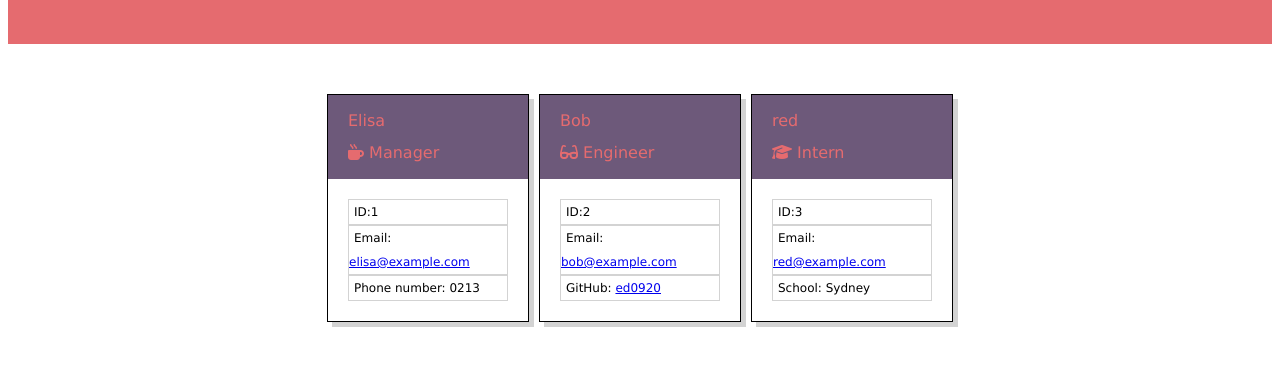
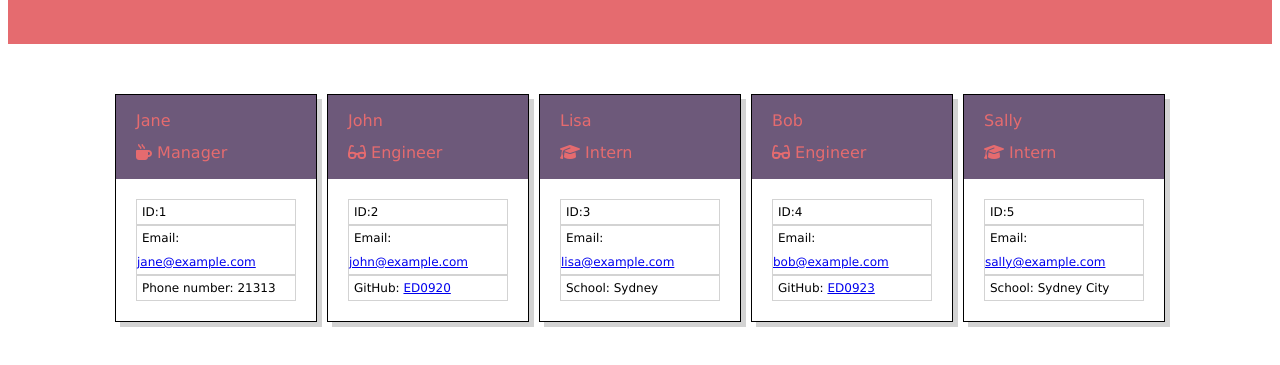
Before and after one commit to ED0920/team-profile-generator, a website: page Develop/index.html in a window 1280 px wide. Shown: the part 95-460 px from the top of the page. Drawn offline with Linux system fonts and the light colour scheme.

Commit message:
add comments to style sheet, index,js

```diff
--- a/Develop/index.html
+++ b/Develop/index.html
@@ -21,13 +21,35 @@
 
         <div class="card">
           <div class="top-card">
-            <div id="name">Elisa</div>
+            <div id="name">Jane</div>
             <div id="position"><i class="fas fa-mug-hot"></i> Manager</div>
           </div>
           <div class="bottom-card">
             <div class="detail-box" id="idNum">ID:1</div>
-            <div class="detail-box"  id="email">Email: <a href="mailto:elisa@example.com">elisa@example.com</a></div>
-            <div class="detail-box"  id="github">Phone number: 0213</div>
+            <div class="detail-box"  id="email">Email: <a href="mailto:jane@example.com">jane@example.com</a></div>
+            <div class="detail-box"  id="github">Phone number: 21313</div>
+          </div>
+        </div>
+<div class="card">
+          <div class="top-card">
+            <div id="name">John</div>
+            <div id="position"><i class="fas fa-glasses"></i> Engineer</div>
+          </div>
+          <div class="bottom-card">
+            <div class="detail-box" id="idNum">ID:2</div>
+            <div class="detail-box"  id="email">Email: <a href="mailto:john@example.com">john@example.com</a></div>
+            <div class="detail-box"  id="github">GitHub: <a href="https://github.com/ED0920">ED0920</a></div>
+          </div>
+        </div>
+<div class="card">
+          <div class="top-card">
+            <div id="name">Lisa</div>
+            <div id="position"><i class="fas fa-graduation-cap"></i> Intern</div>
+          </div>
+          <div class="bottom-card">
+            <div class="detail-box" id="idNum">ID:3</div>
+            <div class="detail-box"  id="email">Email: <a href="mailto:lisa@example.com">lisa@example.com</a></div>
+            <div class="detail-box"  id="github">School: Sydney</div>
           </div>
         </div>
 <div class="card">
@@ -36,20 +58,20 @@
             <div id="position"><i class="fas fa-glasses"></i> Engineer</div>
           </div>
           <div class="bottom-card">
-            <div class="detail-box" id="idNum">ID:2</div>
+            <div class="detail-box" id="idNum">ID:4</div>
             <div class="detail-box"  id="email">Email: <a href="mailto:bob@example.com">bob@example.com</a></div>
-            <div class="detail-box"  id="github">GitHub: <a href="https://github.com/ed0920">ed0920</a></div>
+            <div class="detail-box"  id="github">GitHub: <a href="https://github.com/ED0923">ED0923</a></div>
           </div>
         </div>
 <div class="card">
           <div class="top-card">
-            <div id="name">red</div>
+            <div id="name">Sally</div>
             <div id="position"><i class="fas fa-graduation-cap"></i> Intern</div>
           </div>
           <div class="bottom-card">
-            <div class="detail-box" id="idNum">ID:3</div>
-            <div class="detail-box"  id="email">Email: <a href="mailto:red@example.com">red@example.com</a></div>
-            <div class="detail-box"  id="github">School: Sydney </div>
+            <div class="detail-box" id="idNum">ID:5</div>
+            <div class="detail-box"  id="email">Email: <a href="mailto:sally@example.com">sally@example.com</a></div>
+            <div class="detail-box"  id="github">School: Sydney City</div>
           </div>
         </div>
 
--- a/Develop/style.css
+++ b/Develop/style.css
@@ -1,3 +1,4 @@
+/* Header coloured red & title in purple */
 header {
   text-align: center;
   padding-top: 25px;
@@ -10,6 +11,8 @@ header {
 .main {
   align-items: center;
 }
+
+/* */
 .card-container {
   display: flex;
   flex-direction: row;
@@ -29,6 +32,7 @@ header {
   box-shadow: 5px 5px lightgrey;
 }
 
+/* card header coloured in red & text in purple */
 .top-card {
   background-color: #6d597a;
   padding: 10px 20px 10px 20px;
@@ -40,6 +44,7 @@ header {
   font-size: 12px;
 }
 
+/* card shadow outline */
 .detail-box {
   border: 1px solid lightgray;
   text-indent: 5px;
```
Also changed, not shown: Develop/index.js (+6 -1 lines).
